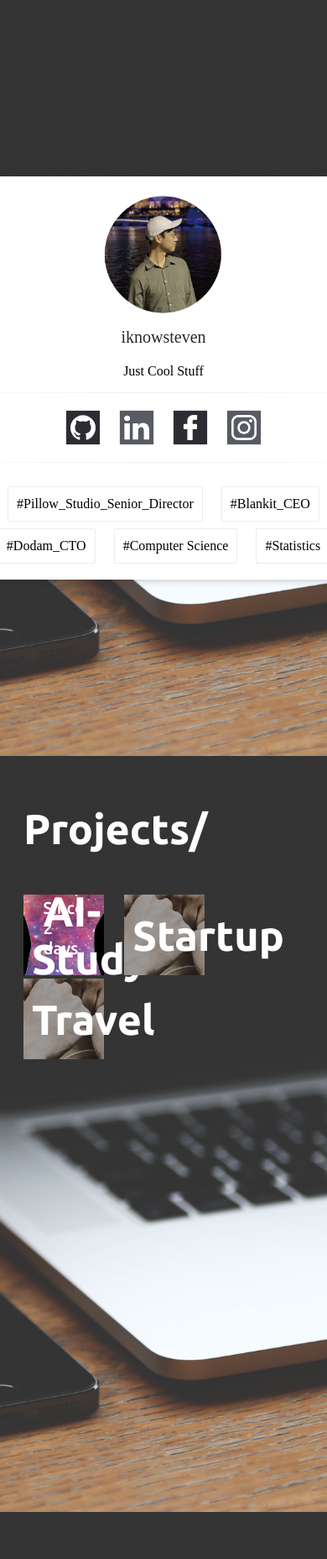
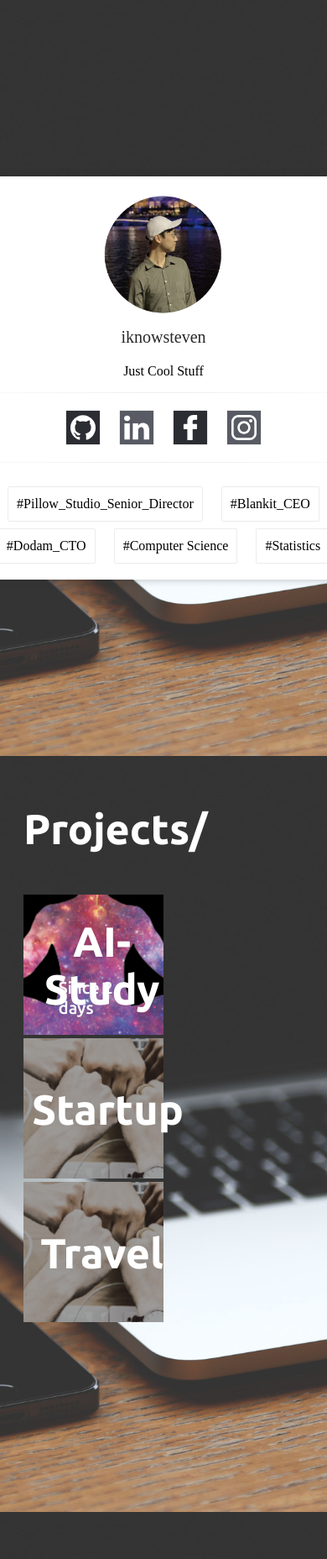
Before and after one commit to iknowSteven/iknowSteven.github.io, a Jekyll site: the page built from index.md, in a window 390 px wide. Shown: the whole page at 84% size. Built offline with Jekyll 4.4.1, drawn with Linux system fonts in a browser that asks for light colours; our own code applies the rules of GitHub Pages for plain Markdown files.

Commit message:
no message

```diff
--- a/assets/css/countdown.css
+++ b/assets/css/countdown.css
@@ -46,6 +46,13 @@
     }
 }
 
+@media ( max-width: 890px ) {
+    .countdown_container_white {
+        width: calc(50vw - 28px);
+        height: calc(50vw - 28px);
+    }
+}
+
 .countdown_since {
     display: none;
 }
```
